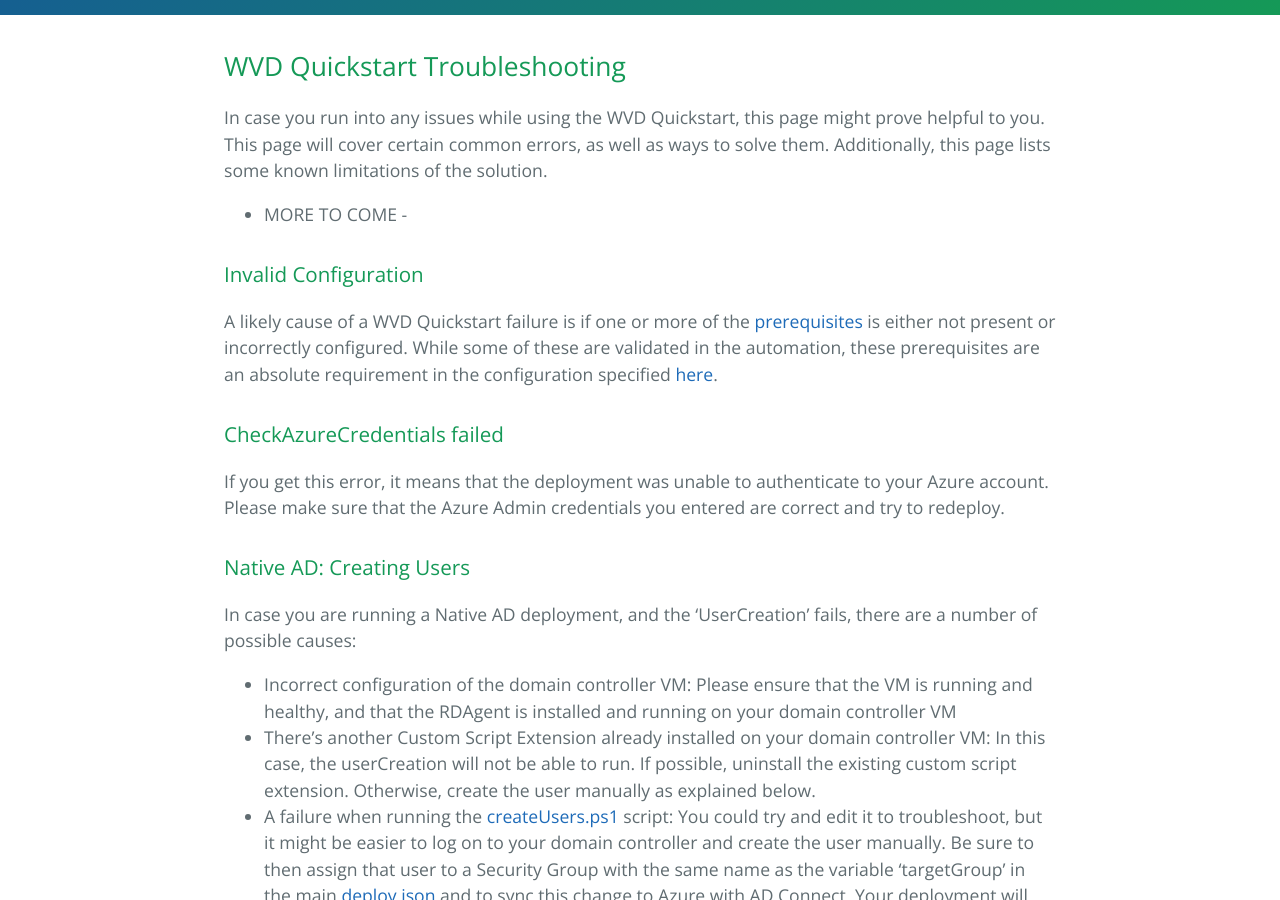
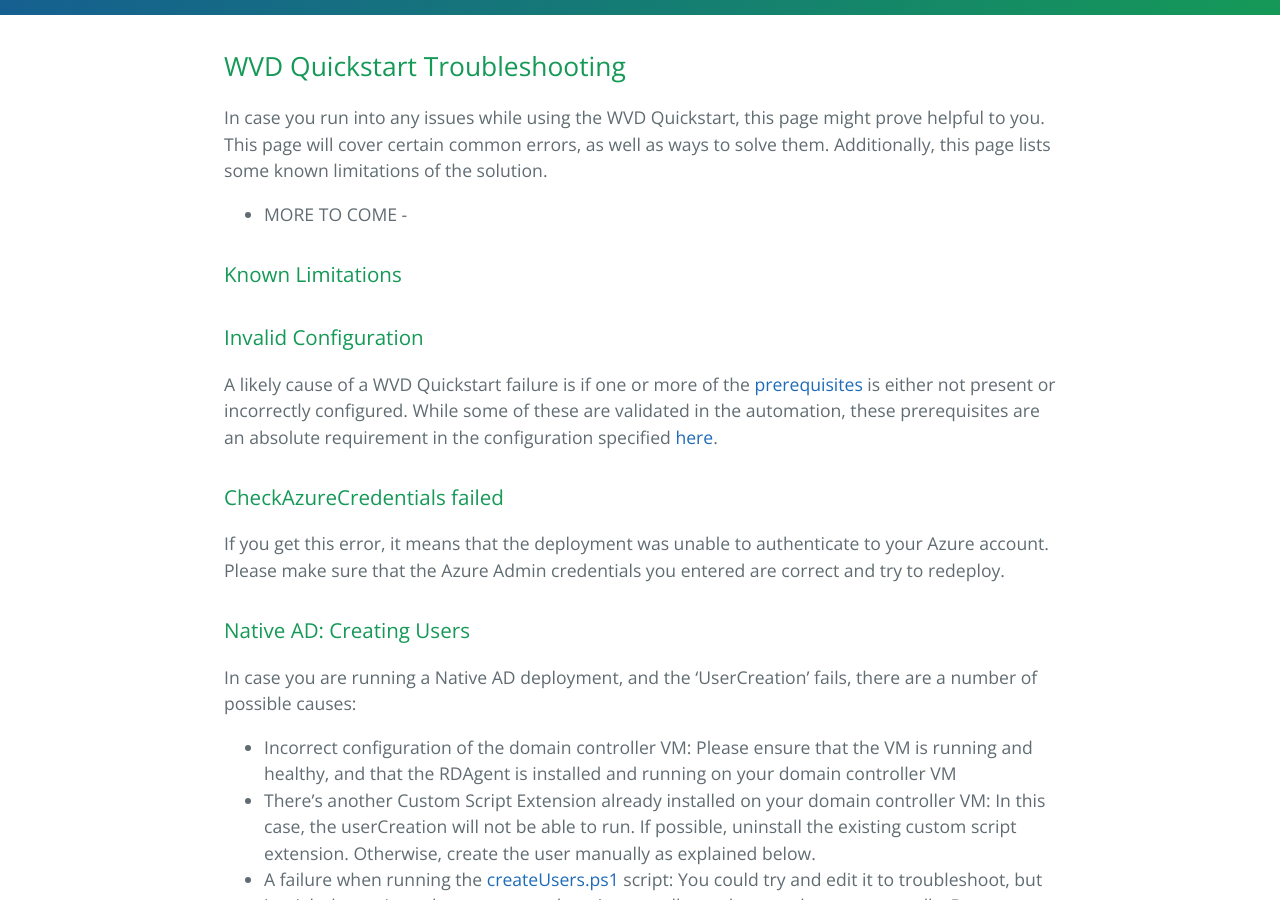
Before and after one commit to samvdjagt/wvdquickstart, a Jekyll site: the page built from troubleshoot.md, in a window 1280 px wide and 900 px high, scrolled down 321 px. Built offline with Jekyll 4.4.1, drawn with Linux system fonts in a browser that asks for light colours.

Commit message:
Update troubleshoot.md

```diff
--- a/troubleshoot.md
+++ b/troubleshoot.md
@@ -8,6 +8,9 @@
 In case you run into any issues while using the WVD Quickstart, this page might prove helpful to you. This page will cover certain common errors, as well as ways to solve them. Additionally, this page lists some known limitations of the solution.
 
 - MORE TO COME -
+
+### Known Limitations
+
 
 ### Invalid Configuration
 A likely cause of a WVD Quickstart failure is if one or more of the <a href="howto">prerequisites</a> is either not present or incorrectly configured. While some of these are validated in the automation, these prerequisites are an absolute requirement in the configuration specified <a href="howto">here</a>.
```
